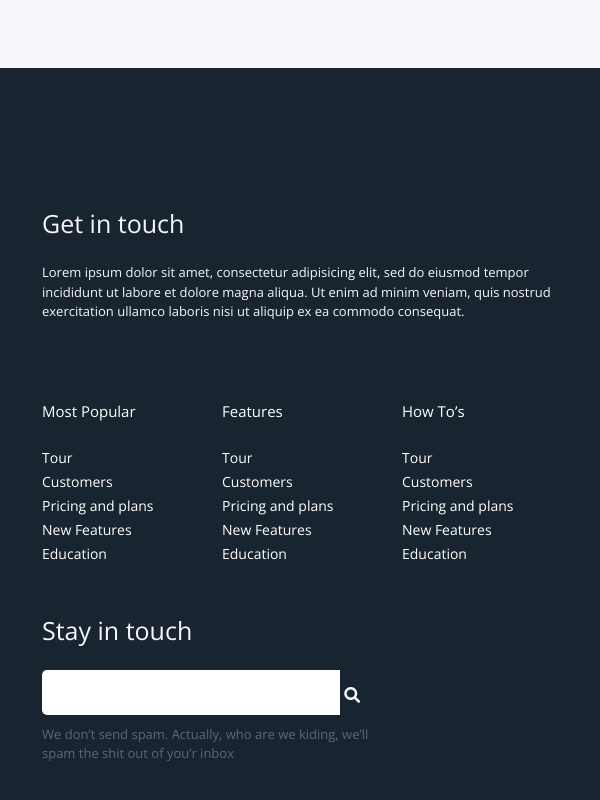
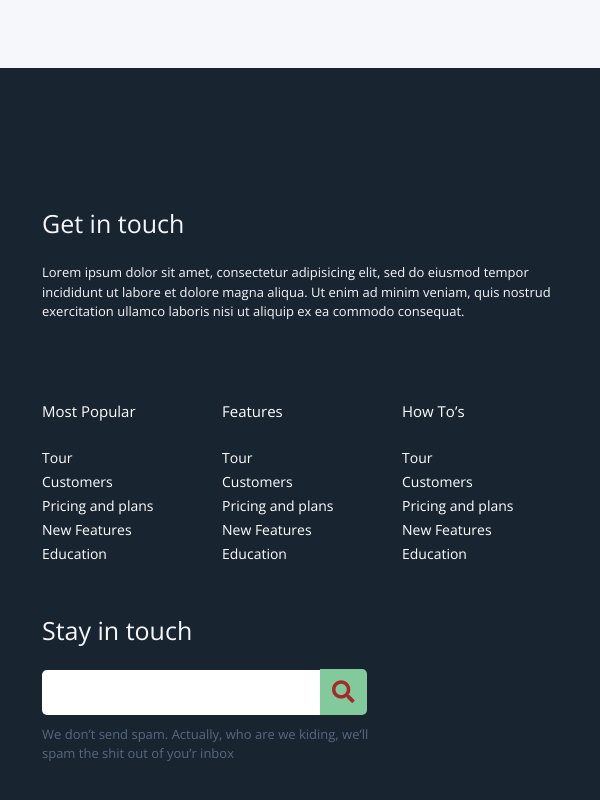
Before and after one commit to zhd27/take, a plain HTML site: page index.html in a window 600 px wide. Shown: the part 6715-7515 px from the top of the page. Drawn offline with nearby package versions, Linux system fonts and the light colour scheme.

Commit message:
agian updsgye responosve

```diff
--- a/css/resresponsive.css
+++ b/css/resresponsive.css
@@ -33,7 +33,7 @@
     .text_content{
         width: 100%;
     }
-    .contents button i {
+.contents i {
     font-size: 22.5px;
     background-color: #82ca9c;
     padding: 12px;
@@ -41,7 +41,7 @@
     border-bottom-right-radius: 5px;
     position: absolute;
     margin-left: -3px;
-    left: 251px;
+    left: 252px;
     cursor: pointer;
     top: 42px;
     color: brown;
@@ -252,6 +252,19 @@
     .footer_content {
     margin-top: 50px;
     }
+    .contents i {
+    font-size: 22.5px;
+    background-color: #82ca9c;
+    padding: 12px;
+    border-top-right-radius: 5px;
+    border-bottom-right-radius: 5px;
+    position: absolute;
+    margin-left: -3px;
+    left: 281px;
+    cursor: pointer;
+    top: 54px;
+    color: brown;
+}
 
 }
 
@@ -360,5 +373,4 @@
 
 }
 
-
 }
```
